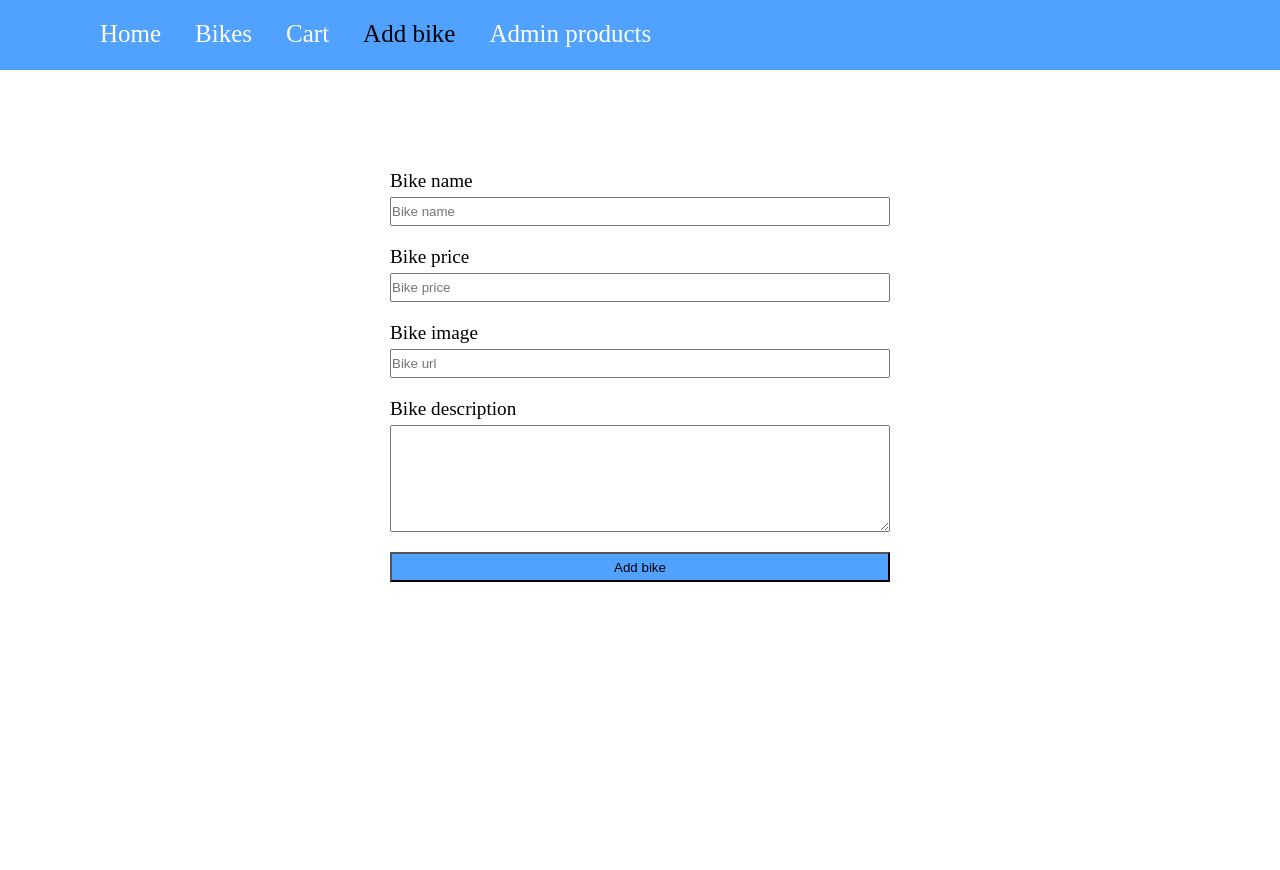
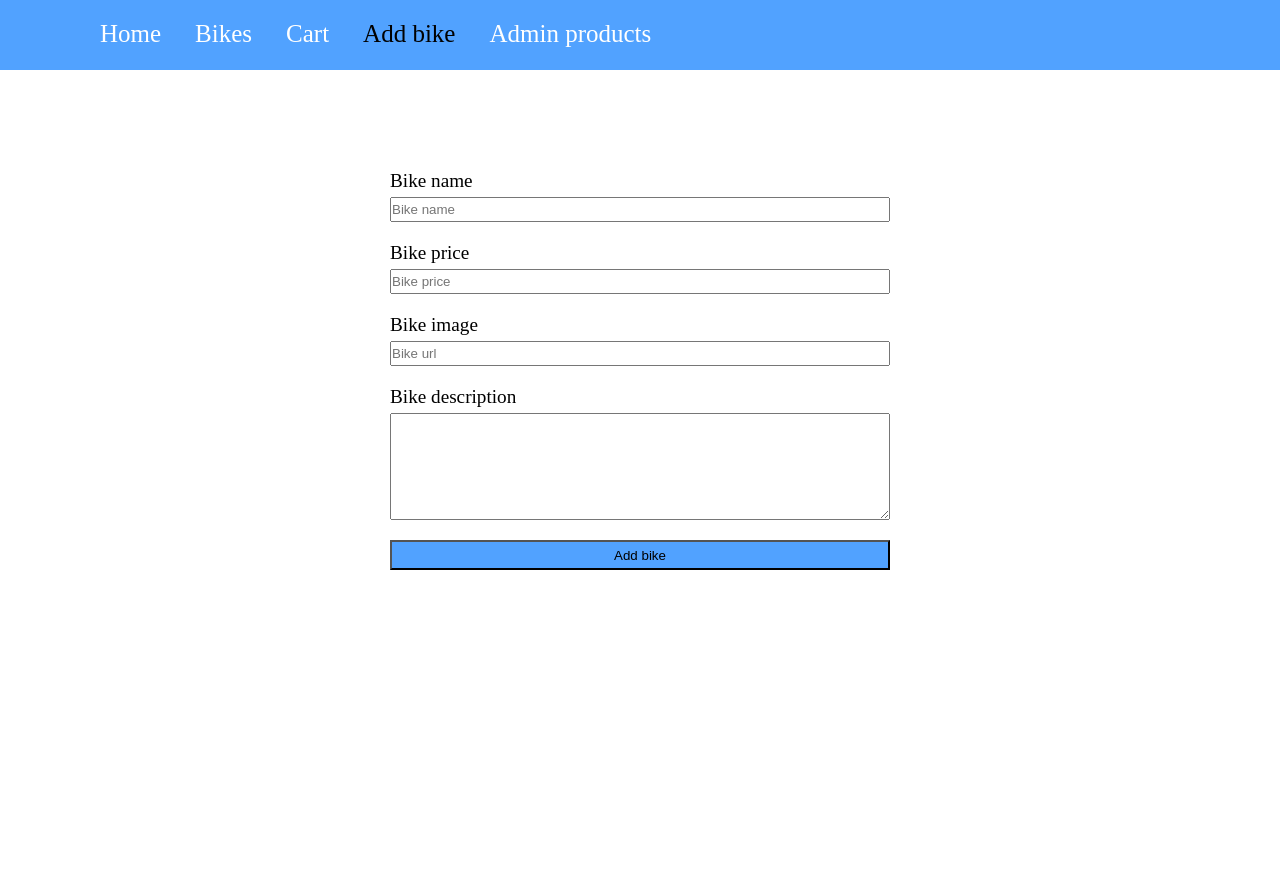
Before and after one commit to mariusailisoaie/bike-shop-mvc, a Node server app: page /admin/add-bike in a window 1280 px wide. Run offline with Node 20, Linux system fonts and the light colour scheme.

Commit message:
Add box-sizing: border-box. Add space between products. Add box-shadow for each product.

```diff
--- a/public/css/main.css
+++ b/public/css/main.css
@@ -1,6 +1,7 @@
 * {
   margin: 0;
   padding: 0;
+  box-sizing: border-box;
 }
 
 .main-header {
@@ -39,6 +40,7 @@
   margin: 0 auto;
   display: flex;
   flex-flow: row wrap;
+  justify-content: space-between;
 }
 
 .container form {
@@ -78,7 +80,8 @@
   margin-top: 100px;
   text-align: center;
   height: 300px;
-  width: 33.33%;
+  width: 30%;
+  box-shadow: 0 0 10px rgba(128, 128, 128, 0.774);
 }
 
 .bike-container ul {
```
